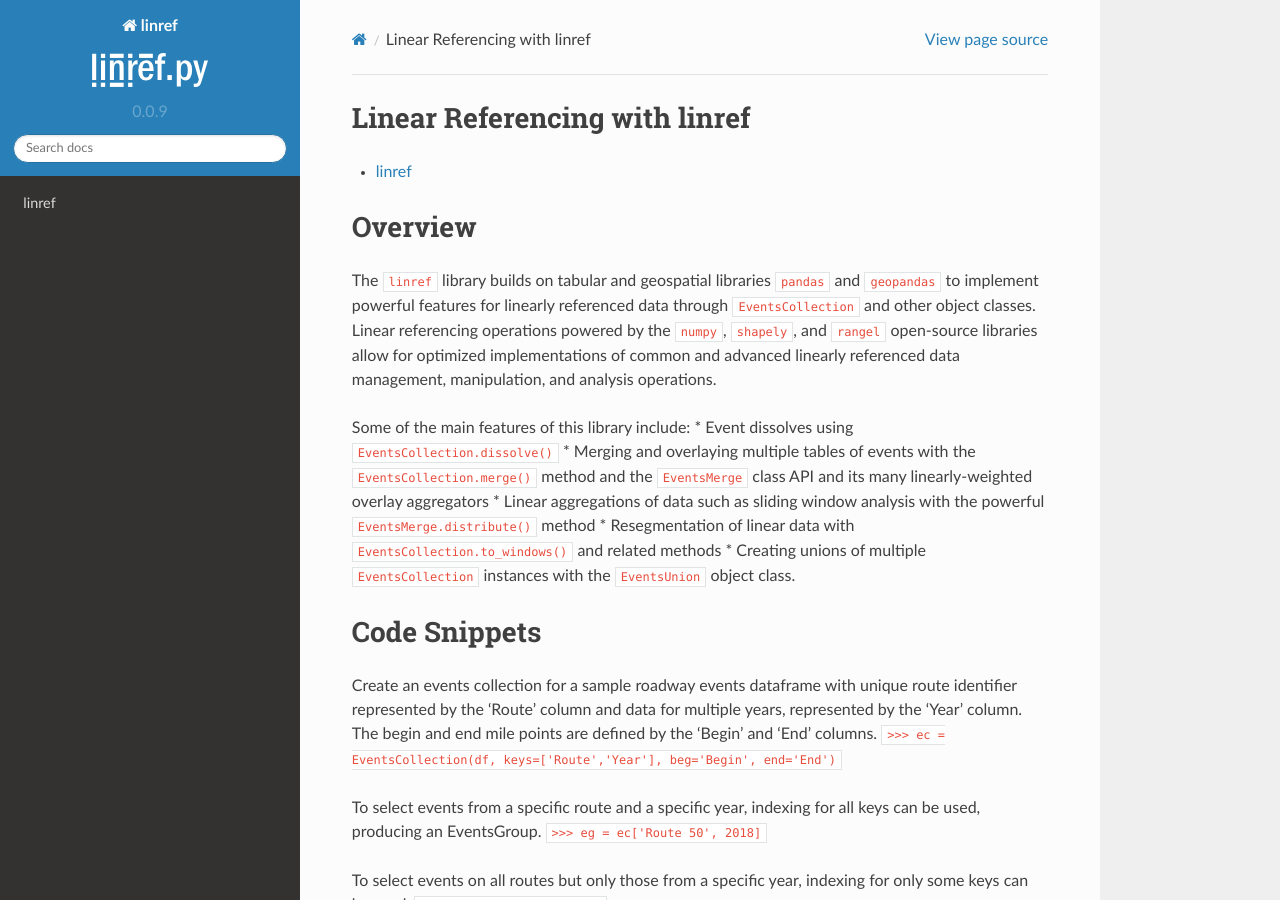
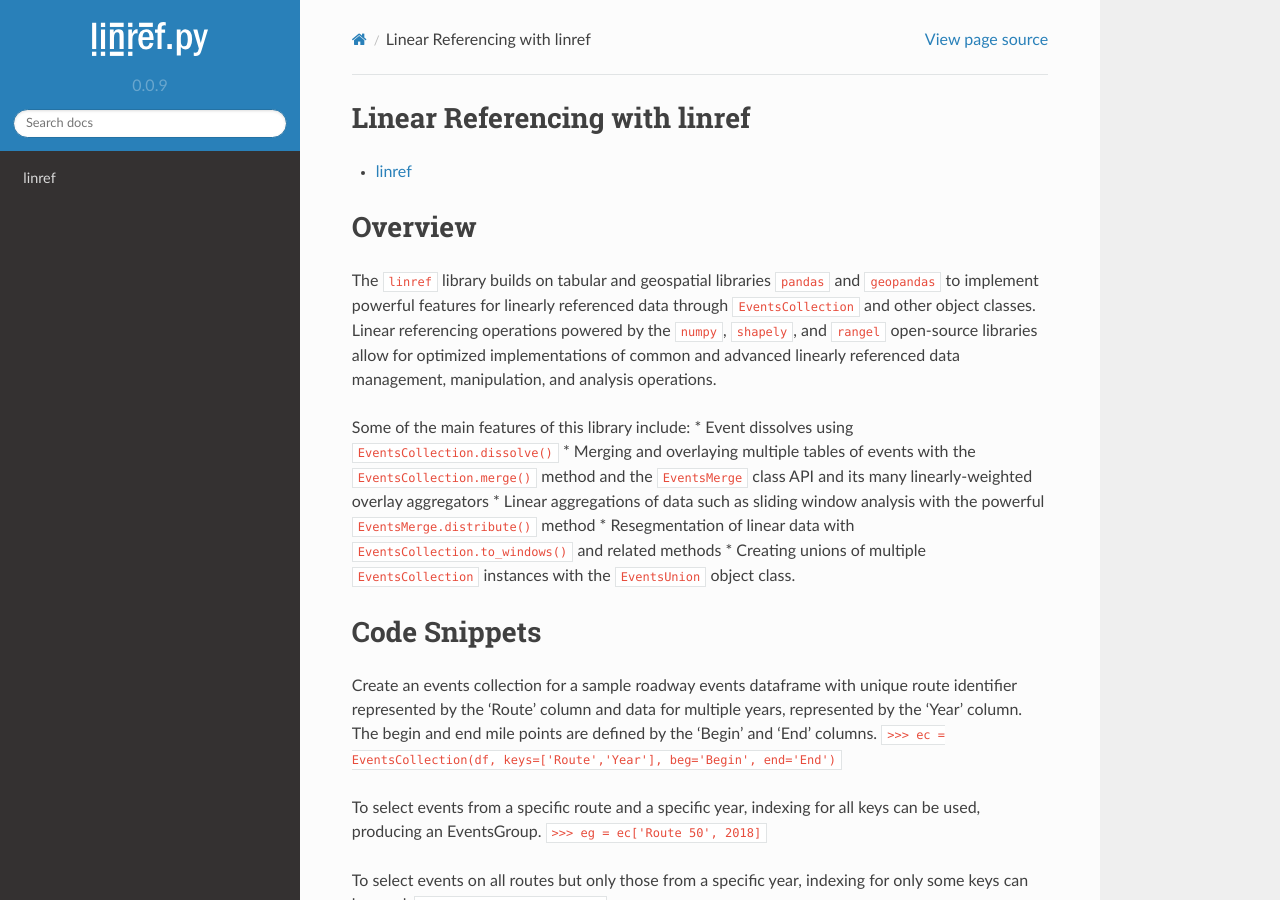
Before and after one commit to tariqshihadah/linref, a Sphinx documentation site: the page built from docs/index.rst, in a window 1280 px wide and 900 px high. Built offline with Sphinx 7.4.7 and the Read the Docs theme 2.0.0, drawn with Linux system fonts in a browser that asks for light colours.

Commit message:
Change to logo only

```diff
--- a/docs/conf.py
+++ b/docs/conf.py
@@ -35,3 +35,7 @@ source_suffix = {
 html_theme = 'sphinx_rtd_theme'
 html_static_path = ['_static']
 html_logo = 'source/Linref_Logo_Simple_AllWhite.svg'
+html_theme_options = {
+    'logo_only': True,
+    'display_version': True
+}
```
